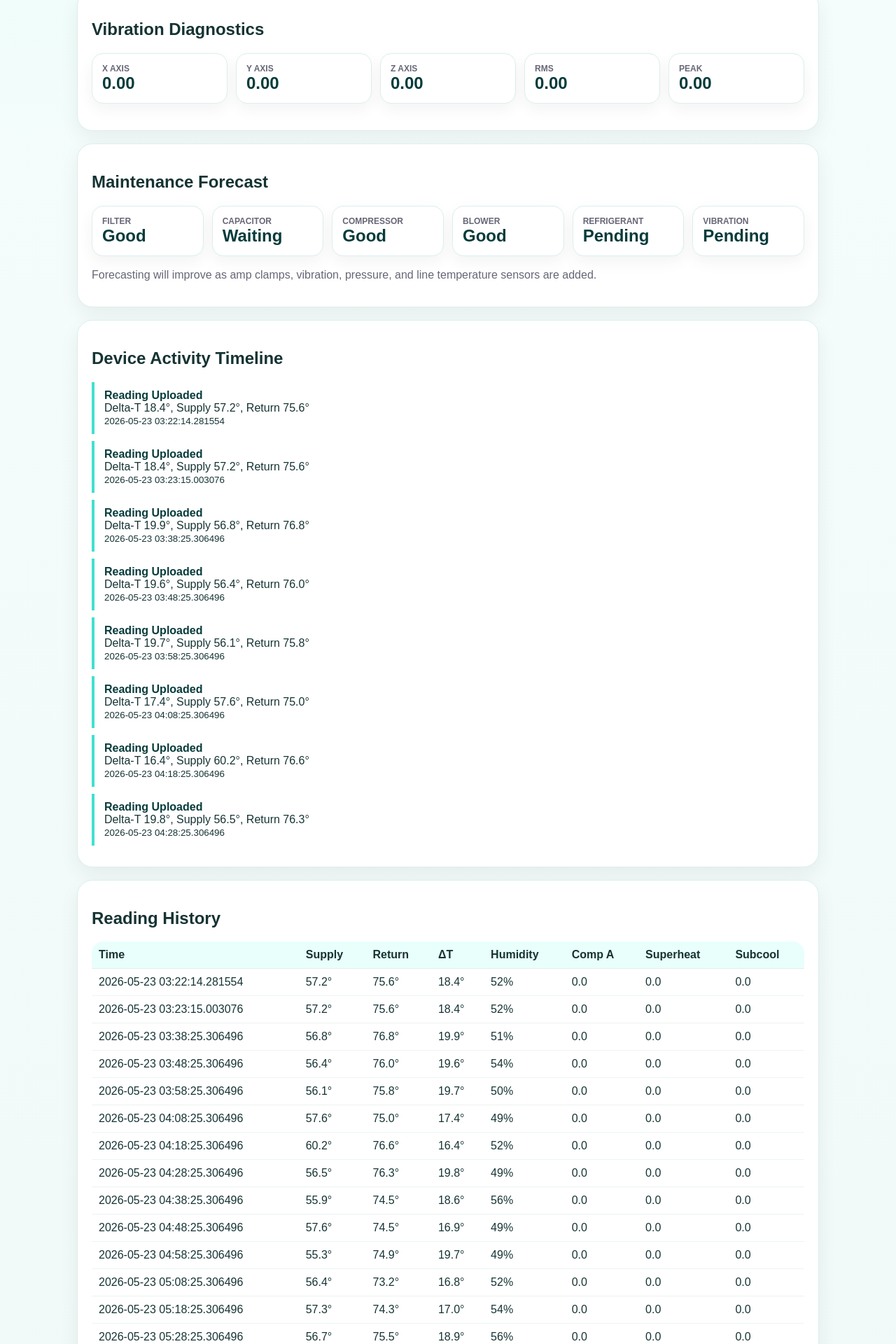
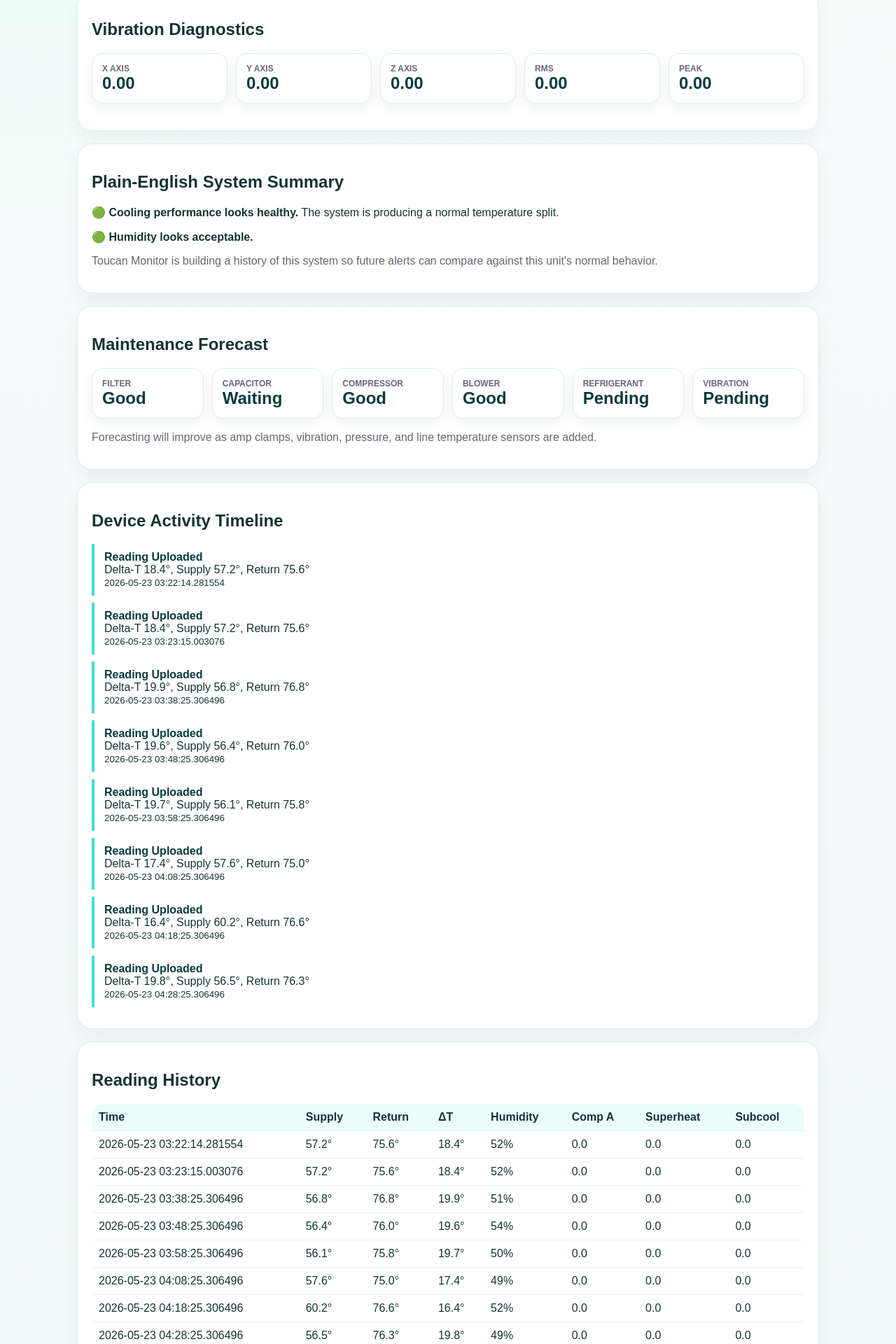
Before and after one commit to mroldham/toucan-hvac, a Flask app: template templates/toucan_monitor_device.html in a window 1280 px wide. Shown: the part 1339-3259 px from the top of the page at 70% size. Run offline with Flask 3, Linux system fonts and the light colour scheme; the template is opened without the code that fills it: values that come from a table or form of the project are taken from there, others are empty; data comes from the database, SQL or seed files in the repository.

Commit message:
Add plain English monitor summary

```diff
--- a/templates/toucan_monitor_device.html
+++ b/templates/toucan_monitor_device.html
@@ -130,7 +130,28 @@
 {% endif %}
 
 
+
   <div class="panel">
+    <h2>Plain-English System Summary</h2>
+
+    {% if latest.temp_split and latest.temp_split >= 16 and latest.temp_split <= 24 %}
+      <p>🟢 <b>Cooling performance looks healthy.</b> The system is producing a normal temperature split.</p>
+    {% elif latest.temp_split and latest.temp_split < 12 %}
+      <p>🔴 <b>Cooling performance may need service.</b> The Delta-T is lower than expected for a running cooling system.</p>
+    {% else %}
+      <p>🟡 <b>System is being watched.</b> Current readings are outside the ideal range or the system may not be fully running.</p>
+    {% endif %}
+
+    {% if latest.humidity and latest.humidity > 70 %}
+      <p>🟡 <b>Humidity is high.</b> This could affect comfort and may indicate airflow, runtime, or drainage concerns.</p>
+    {% else %}
+      <p>🟢 <b>Humidity looks acceptable.</b></p>
+    {% endif %}
+
+    <p style="color:#667;">Toucan Monitor is building a history of this system so future alerts can compare against this unit's normal behavior.</p>
+  </div>
+
+<div class="panel">
     <h2>Maintenance Forecast</h2>
     <div class="metric-row">
       <div class="metric"><b>Filter</b><span>Good</span></div>
```
